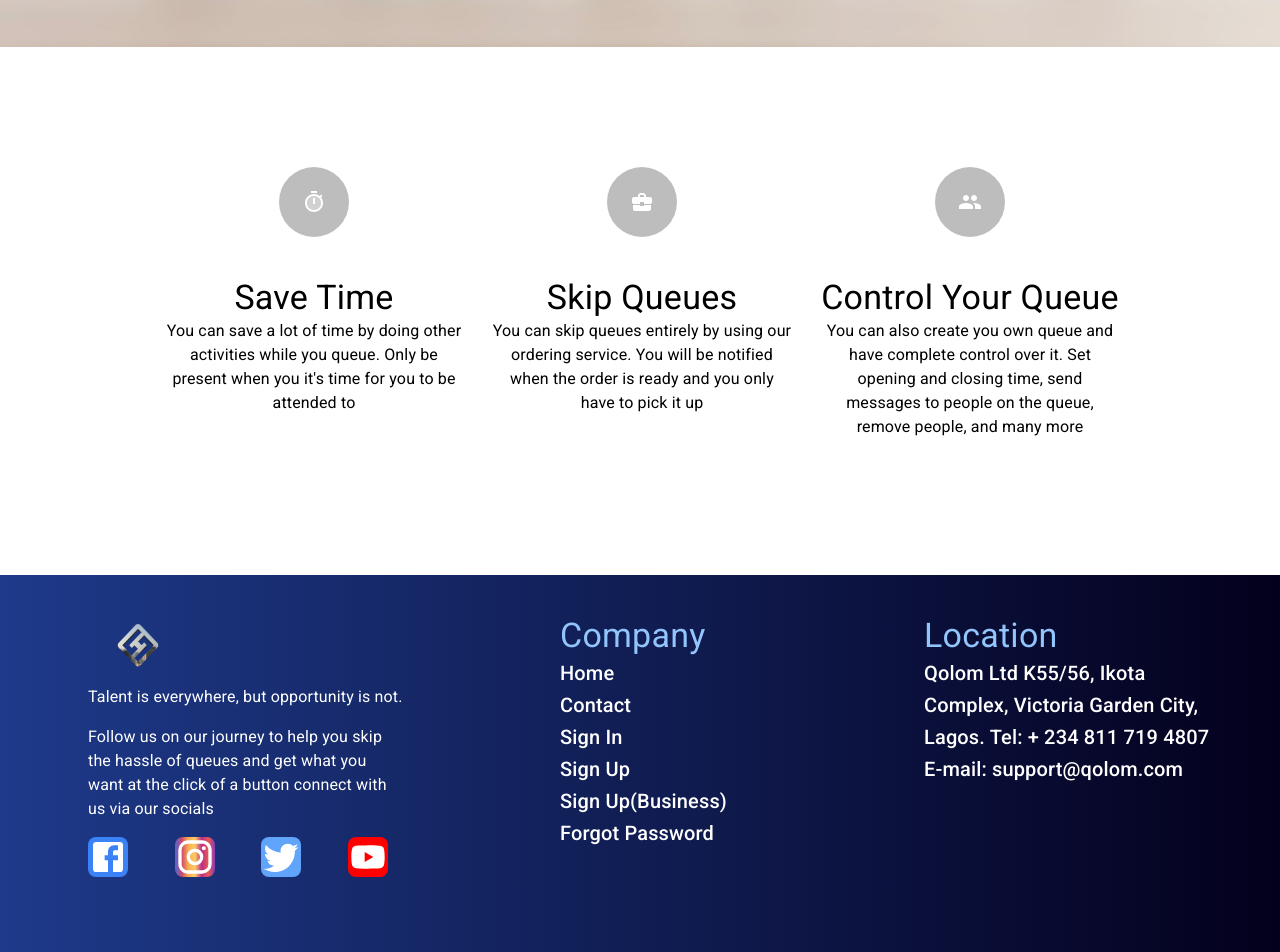
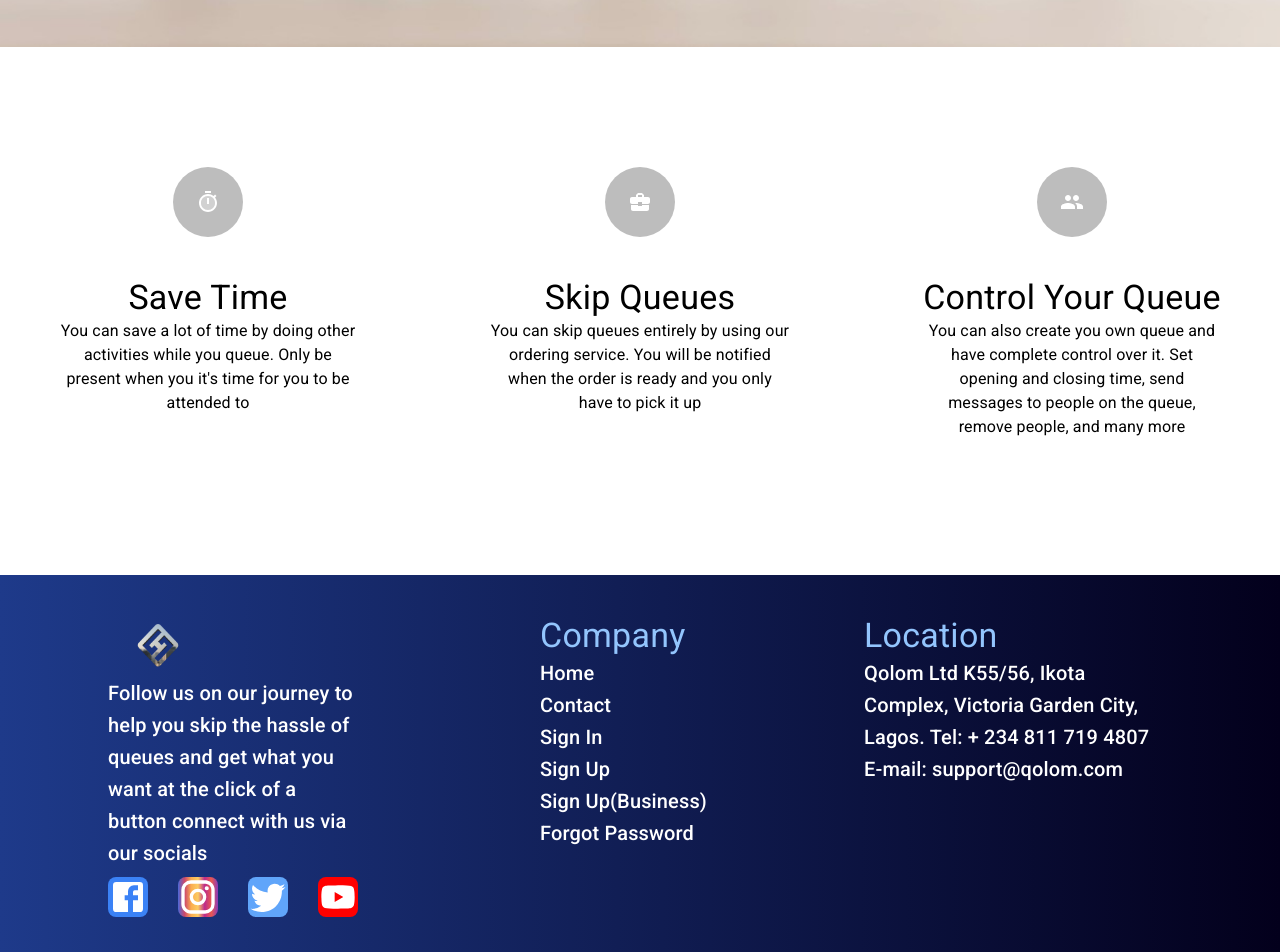
Before and after one commit to Efiamotu-1/qolom, a React (Create React App) app: page / in a window 1280 px wide. Shown: the part 640-1592 px from the top of the page. Built offline with nearby package versions, Linux system fonts and the light colour scheme.

Commit message:
new changes

```diff
--- a/src/components/Footer.js
+++ b/src/components/Footer.js
@@ -23,7 +23,7 @@ function Footer() {
 
 
     <Grid container spacing={2} sx={{ color : 'white', display : 'flex', justifyContent : 'center', pt : 5, pb : 10}}>
-  <Grid item xs={12} md={4} lg={4} sx={{ml : 5, mb : 4 }}>
+  <Grid item xs={12} md={4} lg={4} sx={{ mb : 4 }}>
   <img
             src={Logo}
             width='100px'
@@ -31,15 +31,15 @@ function Footer() {
             alt='...Logo'
             class="m-auto"
             />
-            <Typography paragraph>
+            {/* <Typography paragraph>
             Talent is everywhere, but opportunity is not.
-            </Typography>
+            </Typography> */}
 
-            <Typography paragraph sx={{width : 300}}>
+            <Typography variant="h6" sx={{width : 250, mb : 1, mt : -1}}>
             Follow us on our journey to help you skip the hassle of queues
             and get what you want at the click of a button connect with us via our socials
             </Typography>
-            <Box sx={{width : 300, display : 'flex', justifyContent : 'space-between'}}>
+            <Box sx={{width : 250, display : 'flex', justifyContent : 'space-between'}}>
                 <Facebook sx={{width : '40px', height: '40px', background : '#3b82f6', borderRadius : 2}}/>
                 <Instagram sx={{width : '40px', height: '40px', background : 'linear-gradient(to left ,#8a3ab9, #e95950, #bc2a8d, #fccc63, #fbad50, #cd486b, #4c68d7);', borderRadius : 2}}/>
                 <Twitter sx={{width : '40px', height: '40px', background : '#60a5fa', borderRadius : 2}}/>
@@ -48,7 +48,7 @@ function Footer() {
 
   </Grid>
 
-  <Grid item xs={12} md={3} lg={3} sx={{ml : 5, mb : 4}}>
+  <Grid item xs={12} md={3} lg={3} sx={{ mb : 4}}>
   <Typography variant="h4" color="#93c5fd"> Company </Typography>
            <Typography variant="h6" className={classes.hoverlink}>Home</Typography>
            <Typography variant="h6" className={classes.hoverlink}>Contact</Typography>
@@ -57,7 +57,7 @@ function Footer() {
            <Typography variant="h6" className={classes.hoverlink}>Sign Up(Business)</Typography>
            <Typography variant="h6" className={classes.hoverlink}>Forgot Password</Typography>
  </Grid>
-  <Grid item xs={12} md={3} lg={3} sx={{ml : 5, }}>
+  <Grid item xs={12} md={3} lg={3} sx={{ }}>
   <Typography variant="h4" color="#93c5fd">Location</Typography>
     <Typography variant='h6' sx={{width : 300}}>
     Qolom Ltd
--- a/src/pages/LandingPage.js
+++ b/src/pages/LandingPage.js
@@ -58,8 +58,8 @@ function LandingPage() {
 
       <Carousels />
 
-      <Grid container spacing={4} sx={{background :'white', color :'black', display : 'flex', justifyContent : 'center', py : 15}}>
-        <Grid item xs={12} md={3} lg={3}>
+      <Grid container spacing={2} sx={{background :'white', color :'black', display : 'flex', justifyContent : 'space-evenly', py : 15}}>
+        <Grid item xs={12} md={4} lg={4} >
           <Box sx={{width : 300, margin : 'auto'}}>
           <Avatar sx={{width : '70px', height : '70px', margin : 'auto', mb : 5}}>
            <TimerTwoTone />
@@ -73,7 +73,7 @@ function LandingPage() {
           </Box>
         </Grid>
 
-        <Grid item xs={12} md={3} lg={3} >
+        <Grid item xs={12} md={4} lg={4} >
         <Box sx={{width : 300, margin : 'auto'}}>
 
         <Avatar sx={{width : '70px', height : '70px', margin : 'auto', mb : 5}}>
@@ -87,7 +87,7 @@ function LandingPage() {
           </Box>
         </Grid>
 
-        <Grid item xs={12} md={3} lg={3}>
+        <Grid item xs={12} md={4} lg={4}>
         <Box sx={{width : 300, margin : 'auto'}}>
 
         <Avatar sx={{width : '70px', height : '70px', margin : 'auto', mb : 5}}>
```
